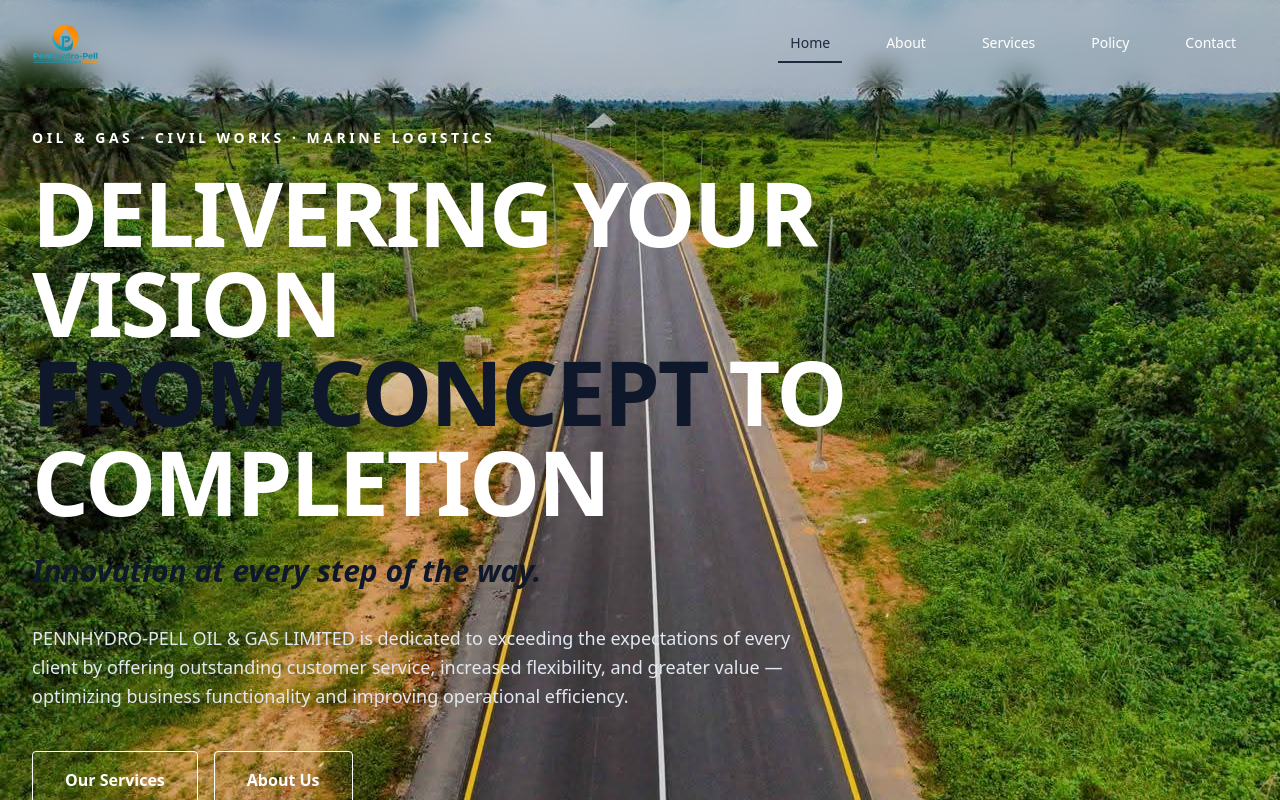
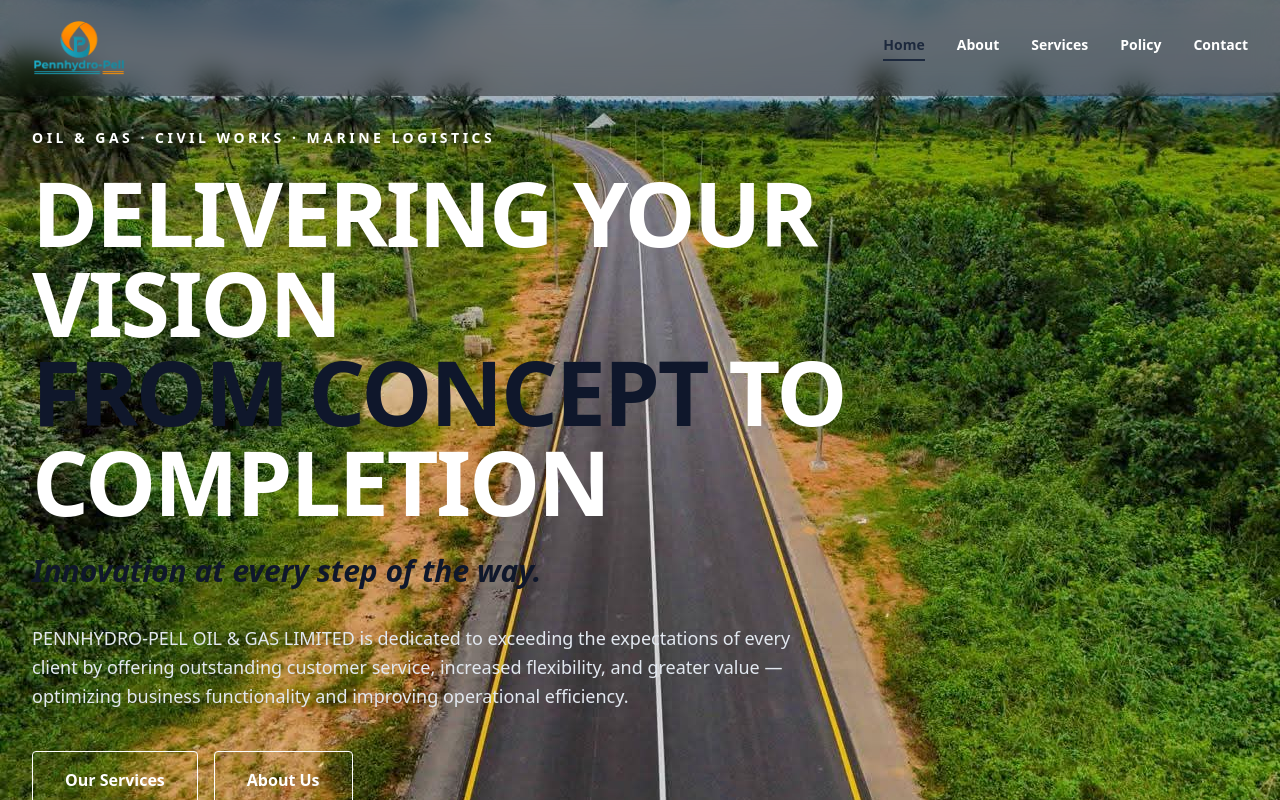
Before and after one commit to FreemanWisdom/PENNYHYDRO, a Next.js app in the folder pennhydro/: page / in a window 1280 px wide. Shown: the top 800 px of the page. Built offline with nearby package versions, Linux system fonts and the light colour scheme; a web font is replaced by a local one.

Commit message:
Fixed errors and build ready

```diff
--- a/pennhydro/app/about/page.tsx
+++ b/pennhydro/app/about/page.tsx
@@ -68,6 +68,7 @@ export default function AboutPage() {
                                 src="/1 (13).jpg"
                                 alt="Corporate Excellence"
                                 fill
+                                loading="lazy"
                                 className="object-cover"
                             />
                     </div>
@@ -186,6 +187,7 @@ export default function AboutPage() {
                                 src="/1 (14).jpg"
                                 alt="Team Working"
                                 fill
+                                loading="lazy"
                                 className="object-cover"
                             />
                             <div className="absolute inset-x-0 bottom-0 bg-linear-to-t from-black/80 to-transparent p-12 text-white">
--- a/pennhydro/app/contact/page.tsx
+++ b/pennhydro/app/contact/page.tsx
@@ -11,7 +11,7 @@ export default function ContactPage() {
                     src="/1 (18).jpg"
                     alt="Contact Background"
                     fill
-                    priority
+                    loading="lazy"
                     className="object-cover opacity-85"
                 />
                 <div className="absolute inset-0 bg-brand-dark/45"></div>
@@ -97,6 +97,7 @@ export default function ContactPage() {
                     src="/1 (17).jpg"
                     alt="Map Location Visual"
                     fill
+                    loading="lazy"
                     className="object-cover opacity-70"
                 />
                 <div className="absolute inset-0 flex items-center justify-center">
--- a/pennhydro/app/services/page.tsx
+++ b/pennhydro/app/services/page.tsx
@@ -92,6 +92,7 @@ export default function ServicesPage() {
                                 src={service.image}
                                 alt={service.title}
                                 fill
+                                loading="lazy"
                                 className="object-cover"
                             />
                         </div>
--- a/pennhydro/components/ContactForm.tsx
+++ b/pennhydro/components/ContactForm.tsx
@@ -63,7 +63,7 @@ export default function ContactForm() {
                     type="submit"
                     disabled={status === "sending" || status === "success"}
                     className={`w-full py-5 rounded border font-bold uppercase tracking-widest transition-all duration-300 focus:outline-none focus:ring-2 focus:ring-brand-primary/30 ${status === "success"
-                            ? "bg-brand-dark border-brand-dark text-white"
+                            ? "bg-brand-dark border-brand-dark text-black"
                             : "bg-brand-dark border-brand-dark text-white hover:bg-brand-primary hover:border-brand-primary hover:-translate-y-0.5 hover:shadow-lg"
                         } ${status === "sending" ? "cursor-wait opacity-90" : ""}`}
                 >
--- a/pennhydro/components/Footer.tsx
+++ b/pennhydro/components/Footer.tsx
@@ -23,6 +23,7 @@ export default function Footer() {
                                     alt={`Partner Logo ${index + 1}`}
                                     width={100}
                                     height={50}
+                                    loading="lazy"
                                     className="h-10 w-auto opacity-60 hover:grayscale-0 hover:opacity-100 transition-all duration-300"
                                 />
                             </div>
@@ -35,7 +36,7 @@ export default function Footer() {
                 <div className="grid grid-cols-1 lg:grid-cols-4 gap-12 mb-16">
                     {/* Column 1: Company */}
                     <div>
-                        <Image src="/logo.png" alt="Logo" width={180} height={60} className="mb-6 brightness" />
+                        <Image src="/logo.png" alt="Logo" width={180} height={60} loading="eager" className="mb-6 brightness" />
                         <p className="text-slate-400 text-sm leading-relaxed">
                             PENNHYDRO-PELL OIL & GAS LIMITED is an indigenous company specialized in Civil Works, Dredging, and Marine Logistics.
                         </p>
--- a/pennhydro/components/Navbar.tsx
+++ b/pennhydro/components/Navbar.tsx
@@ -27,135 +27,148 @@ export default function Navbar() {
   }, []);
 
   return (
+    <>
+      {/* NAVBAR */}
       <nav
-            className={`fixed top-0 w-full z-50 transition-all duration-300 ${scrolled
-                ? "bg-white/95 shadow-md py-2 backdrop-blur-sm"
+        className={`fixed top-0 w-full z-50 transition-all duration-300 ${
+          scrolled
+            ? "bg-white shadow-md py-3"
             : pathname === "/"
-                    ? "bg-brand-dark/55 backdrop-blur-md py-3"
-                    : "bg-white/95 shadow-sm py-4 backdrop-blur-sm"
+            ? "bg-black/40 backdrop-blur-md py-4"
+            : "bg-white shadow-sm py-4"
         }`}
       >
         <div className="max-w-7xl mx-auto px-4 sm:px-6 lg:px-8">
           <div className="flex justify-between items-center h-16">
-                    <div className="flex-shrink-0 flex items-center">
+
+            {/* LOGO */}
             <Link href="/" className="flex items-center">
               <Image
                 src="/logo.png"
                 alt="Pennhydro-Pell Logo"
-                                width={250}
-                                height={80}
-                                className="h-10 w-auto"
+                width={280}
+                height={90}
+                className="h-14 w-auto"
+                priority
               />
             </Link>
-                    </div>
 
-                    {/* Desktop Menu */}
-                    <div className="hidden md:block">
-                        <div className="ml-10 flex items-baseline space-x-8">
+            {/* DESKTOP MENU */}
+            <div className="hidden md:flex space-x-8">
               {navItems.map((item) => (
                 <Link
                   key={item.name}
                   href={item.href}
-                                    className={`px-3 py-2 text-sm font-medium transition-colors ${pathname === item.href
-                                        ? "text-brand-primary border-b-2 border-brand-primary"
-                                        : (scrolled || pathname !== "/") ? "text-slate-700 hover:text-brand-primary" : "text-white hover:text-brand-secondary"
+                  className={`text-sm font-semibold transition-all duration-300 border-b-2 pb-1 ${
+                    pathname === item.href
+                      ? "border-brand-primary text-brand-primary"
+                      : scrolled || pathname !== "/"
+                      ? "border-transparent text-slate-700 hover:text-brand-primary"
+                      : "border-transparent text-white hover:text-brand-primary"
                   }`}
                 >
                   {item.name}
                 </Link>
               ))}
             </div>
-                    </div>
 
-                    {/* Mobile Menu Button */}
-                    <div className="md:hidden">
+            {/* MOBILE BUTTON */}
             <button
-                            onClick={() => setIsOpen(!isOpen)}
-                            className="inline-flex items-center justify-center p-2 rounded-md border border-brand-dark bg-brand-dark text-black transition-all duration-300 focus:outline-none hover:bg-brand-primary hover:border-brand-primary"
+              onClick={() => setIsOpen(true)}
+              className="md:hidden p-2 rounded-md border border-slate-300"
+              aria-label="Open Menu"
             >
-                            <span className="sr-only">Open main menu</span>
-                            {!isOpen ? (
-                                <svg className="h-6 w-6" fill="none" viewBox="0 0 24 24" stroke="currentColor">
-                                    <path strokeLinecap="round" strokeLinejoin="round" strokeWidth={2} d="M4 6h16M4 12h16m-7 6h7" />
+              <svg
+                className="h-6 w-6 text-slate-800"
+                fill="none"
+                viewBox="0 0 24 24"
+                stroke="currentColor"
+                strokeWidth={2}
+              >
+                <path strokeLinecap="round" strokeLinejoin="round" d="M4 6h16M4 12h16m-7 6h7" />
               </svg>
-                            ) : (
-                                <svg className="h-6 w-6" fill="none" viewBox="0 0 24 24" stroke="currentColor">
-                                    <path strokeLinecap="round" strokeLinejoin="round" strokeWidth={2} d="M6 18L18 6M6 6l12 12" />
-                                </svg>
-                            )}
             </button>
           </div>
         </div>
-            </div>
+      </nav>
 
-            {/* Mobile Menu Drawer */}
-            <div
-                className={`md:hidden absolute top-0 left-0 w-full h-screen bg-white flex flex-col transition-all duration-300 ease-in-out ${isOpen
-                        ? "opacity-100 translate-y-0 pointer-events-auto"
-                        : "opacity-0 -translate-y-4 pointer-events-none"
-                    }`}
+      {/* MOBILE OVERLAY */}
+      {isOpen && (
+        <div className="fixed inset-0 z-50 bg-white flex flex-col">
+
+          {/* CLOSE BUTTON AT EDGE */}
+          <button
+            onClick={() => setIsOpen(false)}
+            aria-label="Close Menu"
+            className="absolute top-5 right-5 p-2 rounded-md border border-slate-300 hover:border-brand-primary transition-all"
           >
-                {/* Drawer top: logo + close */}
-                <div className="flex justify-between items-center px-6 py-6 border-b border-white/10">
-                    <Link href="/" onClick={() => setIsOpen(false)}>
+            <svg
+              className="h-6 w-6 text-slate-800"
+              fill="none"
+              viewBox="0 0 24 24"
+              stroke="currentColor"
+              strokeWidth={2}
+            >
+              <path strokeLinecap="round" strokeLinejoin="round" d="M6 18L18 6M6 6l12 12" />
+            </svg>
+          </button>
+
+          {/* LOGO CENTERED */}
+          <div className="flex flex-col items-center pt-16 pb-6 border-b border-slate-200">
             <Image
               src="/logo.png"
               alt="Pennhydro-Pell Logo"
-                            width={180}
-                            height={60}
-                            className="h-10 w-auto"
+              width={220}
+              height={80}
+              className="h-14 w-auto"
             />
-                    </Link>
-                    <button
-                        onClick={() => setIsOpen(false)}
-                        aria-label="Close menu"
-                        className="p-2.5 rounded-md bg-white/10 text-black hover:bg-brand-primary transition-all duration-300 focus:outline-none"
-                    >
-                        <svg className="h-6 w-6" fill="none" viewBox="0 0 24 24" stroke="currentColor" strokeWidth={2}>
-                            <path strokeLinecap="round" strokeLinejoin="round" d="M6 18L18 6M6 6l12 12" />
-                        </svg>
-                    </button>
           </div>
+
+          {/* NAV LINKS */}
+          <div className="flex flex-col items-center justify-center px-6 space-y-4 flex-grow">
             {navItems.map((item) => (
               <Link
                 key={item.name}
                 href={item.href}
                 onClick={() => setIsOpen(false)}
-                        className={`block px-3 py-4 text-xl font-semibold border-b border-slate-100 ${pathname === item.href ? "text-brand-primary" : "text-slate-700"
+                className={`w-full text-center py-3 rounded-lg border text-lg font-semibold transition-all ${
+                  pathname === item.href
+                    ? "border-brand-primary text-brand-primary"
+                    : "border-slate-300 text-slate-700 hover:border-brand-primary hover:text-brand-primary"
                 }`}
               >
                 {item.name}
               </Link>
             ))}
-                {/* CTA + Contact Buttons */}
-                <div className="px-6 pt-6 pb-4 flex flex-col gap-3 mt-auto">
+          </div>
+
+          {/* CONTACT SECTION */}
+          <div className="px-6 pb-8 space-y-3 border-t border-slate-200 pt-6">
             <Link
               href="/contact"
               onClick={() => setIsOpen(false)}
-                        className="flex items-center justify-center gap-2 w-full text-center bg-brand-dark border-2 border-brand-dark text-white py-3.5 rounded-xl font-bold transition-all duration-300 hover:bg-brand-primary hover:border-brand-primary active:scale-95"
+              className="w-full block text-center bg-brand-dark text-white py-3 rounded-lg font-bold border-2 border-brand-dark hover:bg-brand-primary hover:border-brand-primary transition-all"
             >
               Get a Quote
             </Link>
+
             <a
               href="tel:+2349047868943"
-                        className="flex items-center justify-center gap-2.5 w-full border-2 border-slate-200 text-slate-700 py-3.5 rounded-xl font-semibold transition-all duration-300 hover:border-brand-primary hover:text-brand-primary active:scale-95"
+              className="w-full block text-center py-3 rounded-lg border border-slate-300 font-semibold text-slate-700 hover:border-brand-primary hover:text-brand-primary transition-all"
             >
-                        <svg className="h-5 w-5 flex-shrink-0" fill="none" viewBox="0 0 24 24" stroke="currentColor" strokeWidth={1.8}>
-                            <path strokeLinecap="round" strokeLinejoin="round" d="M2.25 6.75c0 8.284 6.716 15 15 15h2.25a2.25 2.25 0 002.25-2.25v-1.372c0-.516-.351-.966-.852-1.091l-4.423-1.106c-.44-.11-.902.055-1.173.417l-.97 1.293c-.282.376-.769.542-1.21.38a12.035 12.035 0 01-7.143-7.143c-.162-.441.004-.928.38-1.21l1.293-.97c.363-.271.527-.734.417-1.173L6.963 3.102a1.125 1.125 0 00-1.091-.852H4.5A2.25 2.25 0 002.25 4.5v2.25z" />
-                        </svg>
               (+234) 904 786 8943
             </a>
+
             <a
               href="mailto:info@pennhydropell.com"
-                        className="flex items-center justify-center gap-2.5 w-full border-2 border-slate-200 text-slate-700 py-3.5 rounded-xl font-semibold transition-all duration-300 hover:border-brand-primary hover:text-brand-primary active:scale-95"
+              className="w-full block text-center py-3 rounded-lg border border-slate-300 font-semibold text-slate-700 hover:border-brand-primary hover:text-brand-primary transition-all"
             >
-                        <svg className="h-5 w-5 flex-shrink-0" fill="none" viewBox="0 0 24 24" stroke="currentColor" strokeWidth={1.8}>
-                            <path strokeLinecap="round" strokeLinejoin="round" d="M21.75 6.75v10.5a2.25 2.25 0 01-2.25 2.25h-15a2.25 2.25 0 01-2.25-2.25V6.75m19.5 0A2.25 2.25 0 0019.5 4.5h-15a2.25 2.25 0 00-2.25 2.25m19.5 0v.243a2.25 2.25 0 01-1.07 1.916l-7.5 4.615a2.25 2.25 0 01-2.36 0L3.32 8.91a2.25 2.25 0 01-1.07-1.916V6.75" />
-                        </svg>
               info@pennhydropell.com
             </a>
           </div>
+
         </div>
-        </nav>
+      )}
+    </>
   );
 }
--- a/pennhydro/components/ProjectsGrid.tsx
+++ b/pennhydro/components/ProjectsGrid.tsx
@@ -77,6 +77,7 @@ export default function ProjectsGrid() {
                 src={src}
                 alt={`Project Image ${index + 1}`}
                 fill
+                loading="lazy"
                 className="object-cover"
                 sizes="(max-width: 640px) 85vw, (max-width: 1024px) 47vw, (max-width: 1280px) 31vw, 23vw"
               />
```
Lines whose indentation alone changed are shown as unchanged.
